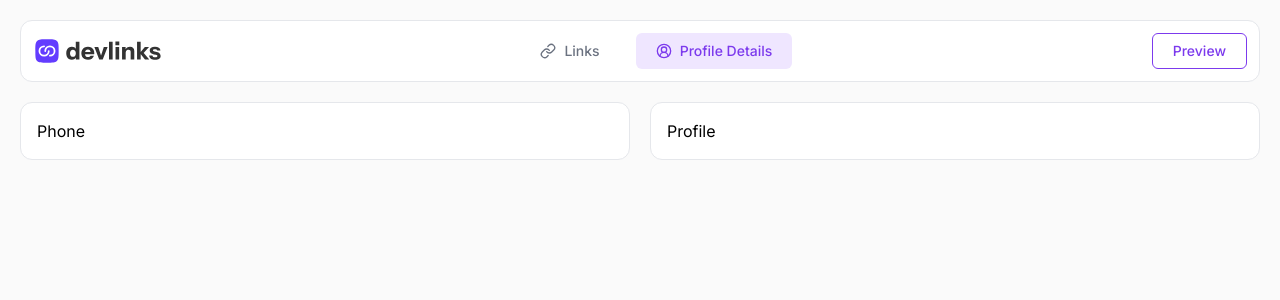
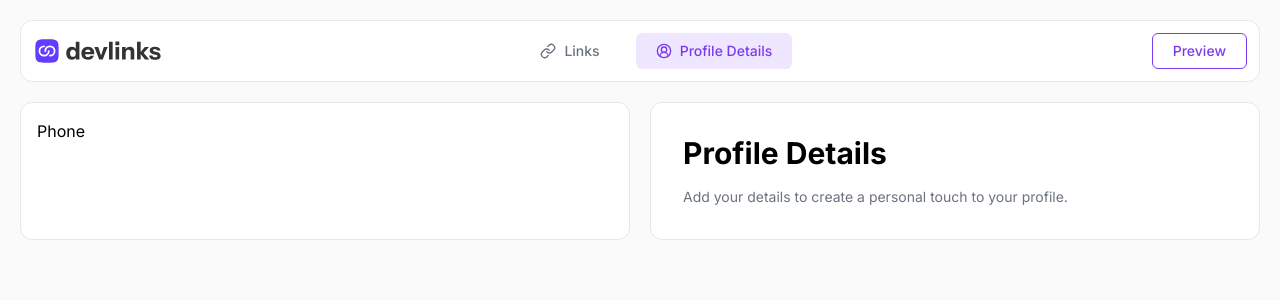
Before and after one commit to wassim-triki/rbk-challenge, a Next.js app: page /profile in a window 1280 px wide. Shown: the top 300 px of the page. Built offline with nearby package versions, Linux system fonts and the light colour scheme.

Commit message:
add profile section header

```diff
--- a/src/app/page.tsx
+++ b/src/app/page.tsx
@@ -6,7 +6,7 @@ import { useRouter } from "next/navigation";
 export default function Home() {
   const { push } = useRouter();
   useEffect(() => {
-    push("/links");
+    push("/profile");
   }, []);
 
   return <></>;
--- a/src/app/profile/page.tsx
+++ b/src/app/profile/page.tsx
@@ -2,7 +2,18 @@ import React from "react";
 import LinkPagesLayout from "../components/LinkPagesLayout";
 
 const page = () => {
-  return <LinkPagesLayout>Profile</LinkPagesLayout>;
+  return (
+    <LinkPagesLayout>
+      <div className="p-4">
+        <div className="flex flex-col gap-4">
+          <h2 className="font-bold text-3xl">Profile Details</h2>
+          <p className="text-sm text-muted-foreground">
+            Add your details to create a personal touch to your profile.
+          </p>
+        </div>
+      </div>
+    </LinkPagesLayout>
+  );
 };
 
 export default page;
```
